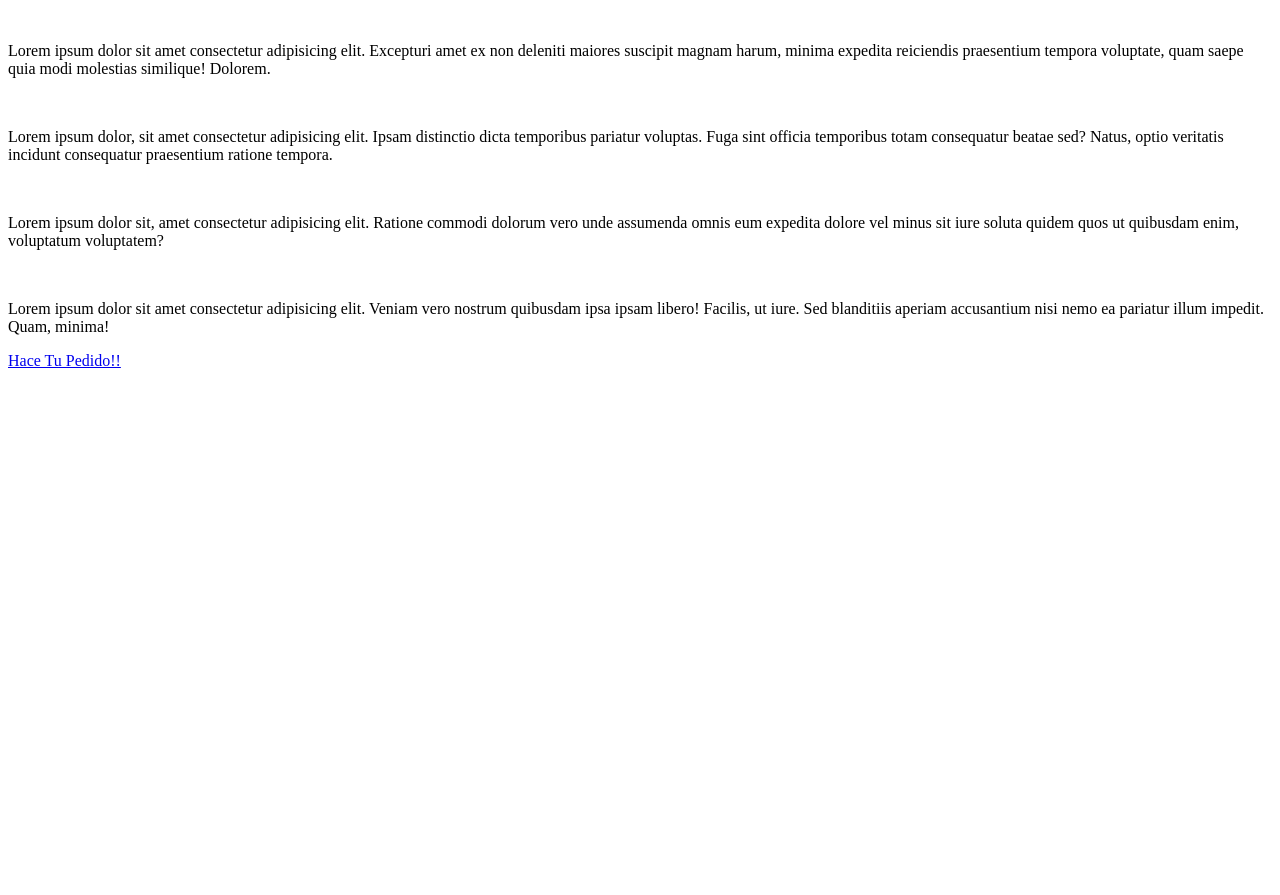
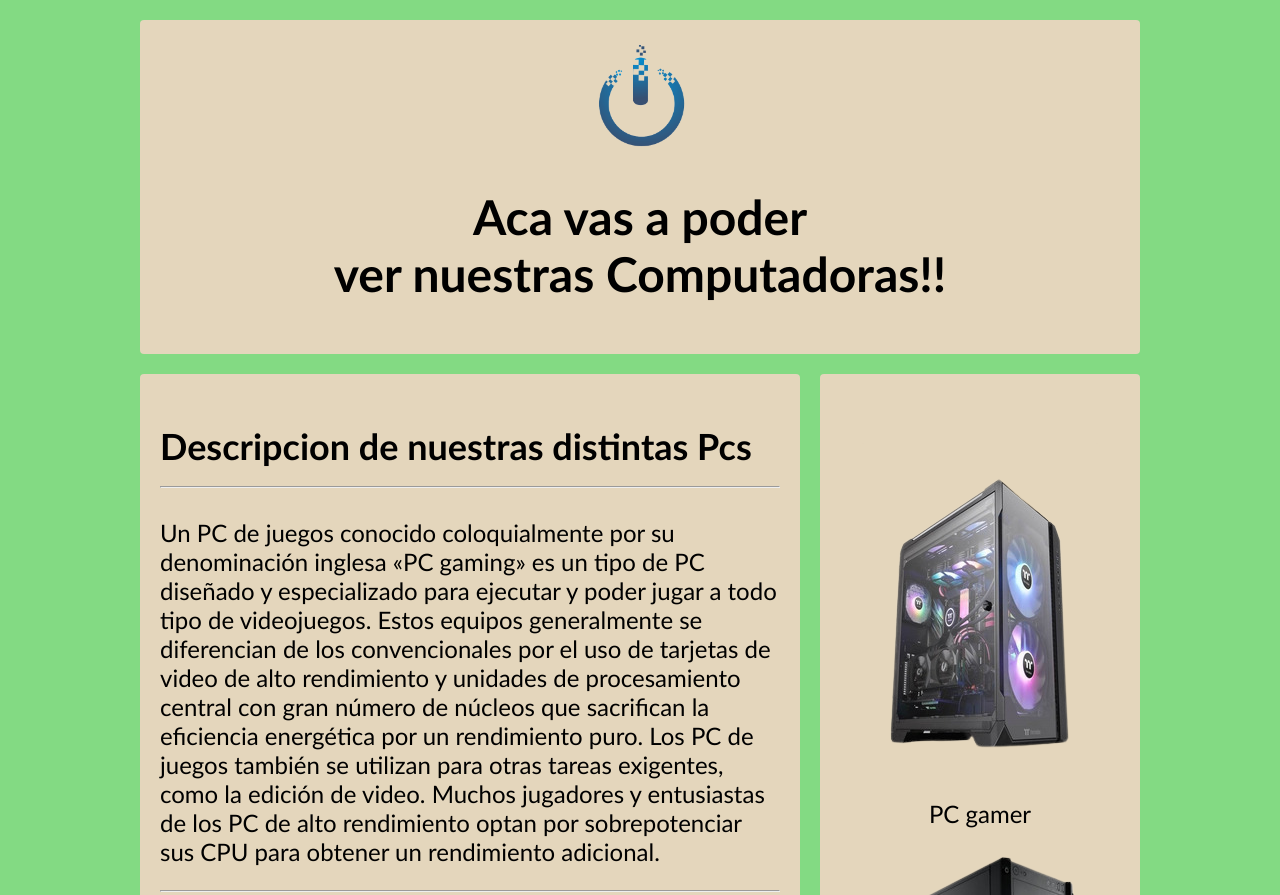
Before and after one commit to Cherco145/proyecto2-Pedro-Cheresole, a plain HTML site: page pcs.html in a window 1280 px wide. Shown: the top 895 px of the page. Before the commit the page ends 800 px from the top, so only its background shows below. Drawn offline with Linux system fonts and the light colour scheme.

Commit message:
agregamos el index.html

```diff
--- /dev/null
+++ b/computadoras.css
@@ -0,0 +1,105 @@
+body {
+    background-color: rgb(131, 218, 131);
+    font-size: x-large;
+    font-family: 'Gill Sans', 'Gill Sans MT', Calibri, 'Trebuchet MS', sans-serif;
+}
+
+.contenedor {
+    width: 90%;
+    max-width: 1000px;
+    margin: 20px auto;
+    display: grid;
+    grid-gap: 20px;
+    grid-template-columns: repeat(3, 1fr);
+    grid-template-rows: repeat(4, auto);
+}
+
+.contenedor div,
+.contenedor .header,
+.contenedor .sidebar,
+.contenedor .footer,
+.contenedor .contenido {
+    background: rgb(228, 214, 188);
+    padding: 20px;
+    border-radius: 4px;
+}
+
+.contenedor .header {
+    background: rgb(228, 214, 188);
+    color: black;
+    grid-column-start: 1;
+    grid-column-end: -1;
+}
+
+.contenedor .contenido {
+    grid-column: span 2;
+}
+
+.contenedor .sidebar {
+    grid-column: 3 / 4;
+    text-align: center;
+    display: flex;
+    align-items: center;
+    justify-content: center;
+    min-height: 100px;
+    grid-row: span	2;
+}
+
+.contenedor .widget-1,
+.contenedor .widget-2 {
+    background: #55a8fd;
+    color: white;
+    height: 100px;
+    text-align: center;
+    display: flex;
+    align-items: center;
+    justify-content: center;
+}
+
+.contenedor .footer {
+    background: rgb(228, 214, 188);
+    color: white;
+    grid-column: span 3;
+}
+
+.imgs {
+    width: 200px;
+}
+
+.header {
+    text-align: center;
+    font-size: x-large;
+}
+
+.redes {
+    margin: 20px;
+    width: 50px;
+}
+
+.logo {
+    width: 200px;
+}
+
+
+
+
+
+
+
+
+@media screen and (max-width: 768px) {
+    .contenedor .contenido {
+        grid-column: 1 / -1;
+    }
+
+    .contenedor .sidebar {
+        grid-column: 1 / -1;
+    }
+    .contenedor .widget-1 {
+        grid-column: span 2;
+    }
+    .contenedor .widget-2 {
+        grid-column: span 2;
+    }
+
+}
--- a/pcs.html
+++ b/pcs.html
@@ -2,38 +2,59 @@
 <html lang="en">
 <head>
     <title>Document</title>
+    <link rel="stylesheet" href="computadoras.css">
 </head>
 <body>
-    <div>
-        <img src="#" alt="">
-        <p>Lorem ipsum dolor sit amet consectetur adipisicing elit.
-            Excepturi amet ex non deleniti maiores suscipit magnam harum,
-            minima expedita reiciendis praesentium tempora voluptate, quam
-            saepe quia modi molestias similique! Dolorem.</p>
+    <div class="contenedor">
+        <header class="header">
+            <img src="img/logo.png" class="logo"></img>
+            <h1>Aca vas a poder <br> ver nuestras Computadoras!!</h1>
+        </header>
+        <main class="contenido">
+            <h2>Descripcion de nuestras distintas Pcs <hr></h2>
+            <p>
+                Un PC de juegos conocido coloquialmente por su denominación inglesa «PC gaming» es un tipo
+                de PC diseñado y especializado para ejecutar y poder jugar a todo tipo de videojuegos. Estos
+                equipos generalmente se diferencian de los convencionales por el uso de tarjetas de video de
+                alto rendimiento y unidades de procesamiento central con gran número de núcleos que sacrifican
+                la eficiencia energética por un rendimiento puro. Los PC de juegos también se utilizan para otras
+                tareas exigentes, como la edición de video. Muchos jugadores y entusiastas de los PC de alto
+                rendimiento optan por sobrepotenciar sus CPU para obtener un rendimiento adicional.
+                <hr>
+                Una PC de hogar es mas basica que la PC gamer ya que no es utilizada para un rendimiento avanzado,
+                sino que se usa para jugar a algunos videojuegos, para trabajar con word, excel etc, y para el uso diario,
+                ya sea mirar videos o visitar distintas paginas web. La PC (personal computer) o computadora personal es una
+                de las más accesibles y simples del mercado, a diferencia de una portátil, por ejemplo, cuyos componentes
+                son obviamente más pequeños y requieren más cuidados. Para el uso de la PC es importante disponer además de
+                un monitor, un teclado y un mouse. Tambien se les puede agregar camara web, auriculares, etc, pero son externos
+                a la PC
+                <hr>
+                Una PC de oficina es mas básica que las anteriores ya que los dueños de las empresas compran muchas entonces,
+                buscan que sean economicas y que funcionen para las tareas justas y necesarias. La utilidad de este tipo de PCS
+                es para navegar por la web o para utilizar word, excel, paint, etc. Su precio es bastante accesible y se suele
+                comprar en cantidad ya que una empresa requiere muchas computadoras para facilitar su trabajo. Estos ordenadores
+                no funcionan para jugar a videojuegos o para programas que sean pesados. Son sencillas y se usan unicamente para
+                trabajar. Ademas suelen ser computadoras bastante viejas y su funcionamiento no es el correcto, presenta lentitudes
+                en la mayoria de las ocasiones
+            </p>
+        </main>
+        <aside class="sidebar">
+            <div>
+                <img src="img/pcgamer.png" class="imgs">
+                <p>PC gamer</p>
+                <img src="img/pchogar.png" class="imgs">
+                <p>PC hogar</p>
+                <img src="img/pcoficina.png" class="imgs">
+                <p>PC oficina</p>
+            </div>
+        </aside>
+
+        <footer class="footer">
+            <a href="https://es-la.facebook.com/" target="_blank"><img src="img/facebook.png" width="30px" class="redes"></a>
+            <a href="https://es-la.facebook.com/" target="_blank"><img src="img/instagram.png" width="30px" class="redes"></a>
+            <a href="https://es-la.facebook.com/" target="_blank"><img src="img/whatsapp.png" width="30px" class="redes"></a>
+            <a href="https://es-la.facebook.com/" target="_blank"><img src="img/twitter.png" width="30px" class="redes"></a>
+        </footer>
     </div>
-    <div>
-        <img src="#" alt="">
-        <p>Lorem ipsum dolor, sit amet consectetur adipisicing elit.
-            Ipsam distinctio dicta temporibus pariatur voluptas. Fuga
-            sint officia temporibus totam consequatur beatae sed? Natus,
-            optio veritatis incidunt consequatur praesentium ratione tempora.</p>
-    </div>
-    <div>
-        <img src="" alt="">
-        <p>Lorem ipsum dolor sit, amet consectetur adipisicing elit.
-            Ratione commodi dolorum vero unde assumenda omnis eum expedita
-            dolore vel minus sit iure soluta quidem quos ut quibusdam enim,
-            voluptatum voluptatem?</p>
-    </div>
-    <div>
-        <img src="" alt="">
-        <p>Lorem ipsum dolor sit amet consectetur adipisicing elit.
-            Veniam vero nostrum quibusdam ipsa ipsam libero! Facilis,
-            ut iure. Sed blanditiis aperiam accusantium nisi nemo ea
-            pariatur illum impedit. Quam, minima!</p>
-    </div>
-    <nav>
-        <a href="tu-pedido.html" class="nav-link">Hace Tu Pedido!!</a>
-    </nav>
 </body>
 </html>
--- /dev/null
+++ b/sobrenosotros.css
@@ -0,0 +1,30 @@
+body {
+    background-color: rgb(131, 218, 131);
+    font-family: 'Gill Sans', 'Gill Sans MT', Calibri, 'Trebuchet MS', sans-serif;
+}
+
+.logo {
+    display: flex;
+    width: 200px;
+}
+
+.nosotros {
+    font-size: larger;
+}
+
+a {
+    display: block;
+    width: 40px;
+    font-weight: 800;
+    background-color: rgb(42, 125, 219);
+    border-radius: 50px;
+    padding: 15px 40px;
+    color: white;
+    text-decoration: none;
+}
+
+a:hover {
+    background-color: transparent;
+    border: 2px solid rgb(91, 91, 172);
+    color: blue;
+}
--- a/style.css
+++ b/style.css
@@ -1,7 +1,7 @@
 body {
     font-family: 'Courier New', Courier, monospace;
     margin: 0;
-    background: url(img/fondo.jpg);
+    background-color: rgb(131, 218, 131);
     background-size: 100%;
 }
 
@@ -13,7 +13,7 @@ a {
 header {
     display: flex;
     min-height: 70px;
-    background-color: rgb(23, 117, 105);
+    background-color: rgb(56, 142, 223);
     justify-content: space-between;
     align-items: center;
     padding: 10px;
@@ -25,13 +25,13 @@ header {
 }
 
 .logo img {
-    height: 90px;
-    margin-right: 10px;
+    height: 50px;
+    margin-right: 5px;
 }
 
 nav a {
     font-weight: 600;
-    padding-right: 10px;
+    padding-right: 5px;
 }
 
 nav a:hover {
@@ -83,3 +83,12 @@ nav a:hover {
     padding-left: 100px;
     padding-right: 100px;
 }
+
+@media (max-width:700px){
+    header{
+        flex-direction: column;
+    }
+    nav {
+        padding: 10px 0px;
+    }
+}
```
Also changed, not shown: index.html (+2 -2 lines), sobre-nosotros.html (+20 -14 lines), img/twitter.png (added).
